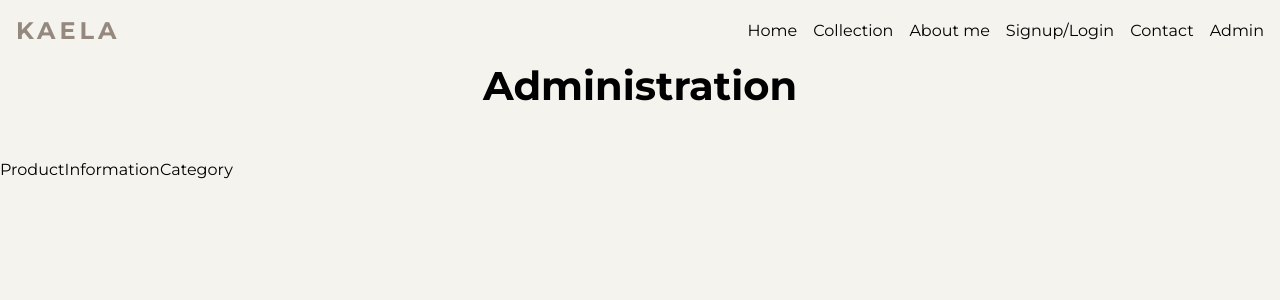
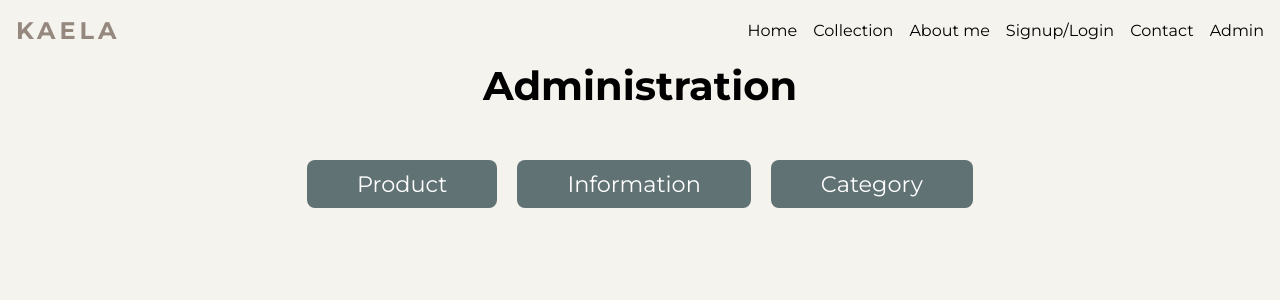
Before and after one commit to esinbsr/kaela-front, a React (Vite) app: page /admin in a window 1280 px wide. Shown: the top 300 px of the page. Built offline with nearby package versions, Linux system fonts and the light colour scheme.

Commit message:
creation of mixin for buttons

```diff
--- a/src/assets/styles/components/_collection.scss
+++ b/src/assets/styles/components/_collection.scss
@@ -19,3 +19,14 @@
 .collection-center {
 min-height: 80vh;
 }
+
+.product-info {
+
+    h3 {
+      margin-bottom: 20px;
+
+  }
+ a {
+  @include buttonRound(white, $main-color);
+ }
+}
--- a/src/assets/styles/components/_mixins.scss
+++ b/src/assets/styles/components/_mixins.scss
@@ -10,3 +10,25 @@
         flex-wrap: $fw;
     }
 }
+
+@mixin buttonRound($color, $bc: null, $border: false) {
+    padding: 8px 50px;
+    border-radius: 50px;
+    cursor: pointer;
+    color: $color;
+
+    @if $bc != null {
+        background-color: $bc;
+    }
+
+    @if $border {
+        border: 2px solid black;
+    }
+}
+
+@mixin buttonSuqare($color, $bc) {
+    padding: 8px 50px;
+    border-radius: 8px;
+    color: $color;
+    background-color: $bc;
+}
--- a/src/assets/styles/index.scss
+++ b/src/assets/styles/index.scss
@@ -15,3 +15,4 @@
 @import "./components/collection";
 @import "./components/button";
 @import "./components/breadcrumb";
+@import "./pages/adminNaviagtion";
--- /dev/null
+++ b/src/assets/styles/pages/_adminNaviagtion.scss
@@ -0,0 +1,12 @@
+.admin-navitation {
+  @include flexbox(center, center);
+  gap: 20px;
+  a {
+    font-size: 1.4rem;
+    color: white;
+    background-color: $main-color;
+    padding: 10px 50px;
+    border-radius: 8px;
+    cursor: pointer;
+  }
+}
--- a/src/assets/styles/pages/_home.scss
+++ b/src/assets/styles/pages/_home.scss
@@ -16,16 +16,18 @@
     }
   }
 
-
-
   .home_description  {
     position: relative;
     left: 250px;
     margin: 50px 0;
 
     p {
-      width: 30%;
+      width: 20%;
       font-size: 1.4rem;
+      margin-bottom: 30px;
+    }
+    a {
+      @include buttonRound(black, null, true);
     }
 
   }
--- a/src/components/CollectionImage.jsx
+++ b/src/components/CollectionImage.jsx
@@ -32,12 +32,12 @@ const CollectionImage = ({ start, end, additionalClass }) => {
 
           const buttonText = index === 0 ? "Discover" : index === 1 ? "Explore" : "";
           const linkPath = index === 0 ? "/latestCollection" : index === 1 ? "/eveningDresses" : "";
-          const displayName = index === 0 ? "Latest Collection" : index === 1 ? "Evening Dresses" : categoryName;
+          const title = index === 0 ? "Latest Collection" : index === 1 ? "Evening Dresses" : categoryName;
 
           return (
             <div key={product.id} className="product-info">
               <img src={`${API_URL}assets/img/${product.path}`} alt={product.name} />
-              <h3>{displayName}</h3>
+              <h3>{title}</h3>
               <Link to={linkPath}>{buttonText}</Link>
             </div>
           );
--- a/src/pages/admin/AdminNavigation.jsx
+++ b/src/pages/admin/AdminNavigation.jsx
@@ -1,14 +1,15 @@
-import { NavLink } from "react-router-dom";
+import { Link, NavLink } from "react-router-dom";
 
 const AdminNavigation = () => {
     return (
-        <div>
+        <div className="admin-container">
             <h1>Administration</h1>
-            <NavLink to="/adminProduct">Product</NavLink>
-            {/* <NavLink to="/adminAddProduct">Add a product</NavLink> */}
-            <NavLink to="/adminInformation">Information</NavLink>
-            {/* <NavLink to="/adminAddInformation">Add a information</NavLink> */}
-            <NavLink to="/adminCategory">Category</NavLink>
+
+            <div className="admin-navitation">
+            <Link to="/adminProduct">Product</Link>
+            <Link to="/adminInformation">Information</Link>
+            <Link to="/adminCategory">Category</Link>
+            </div>
         </div>
     );
 };
```
